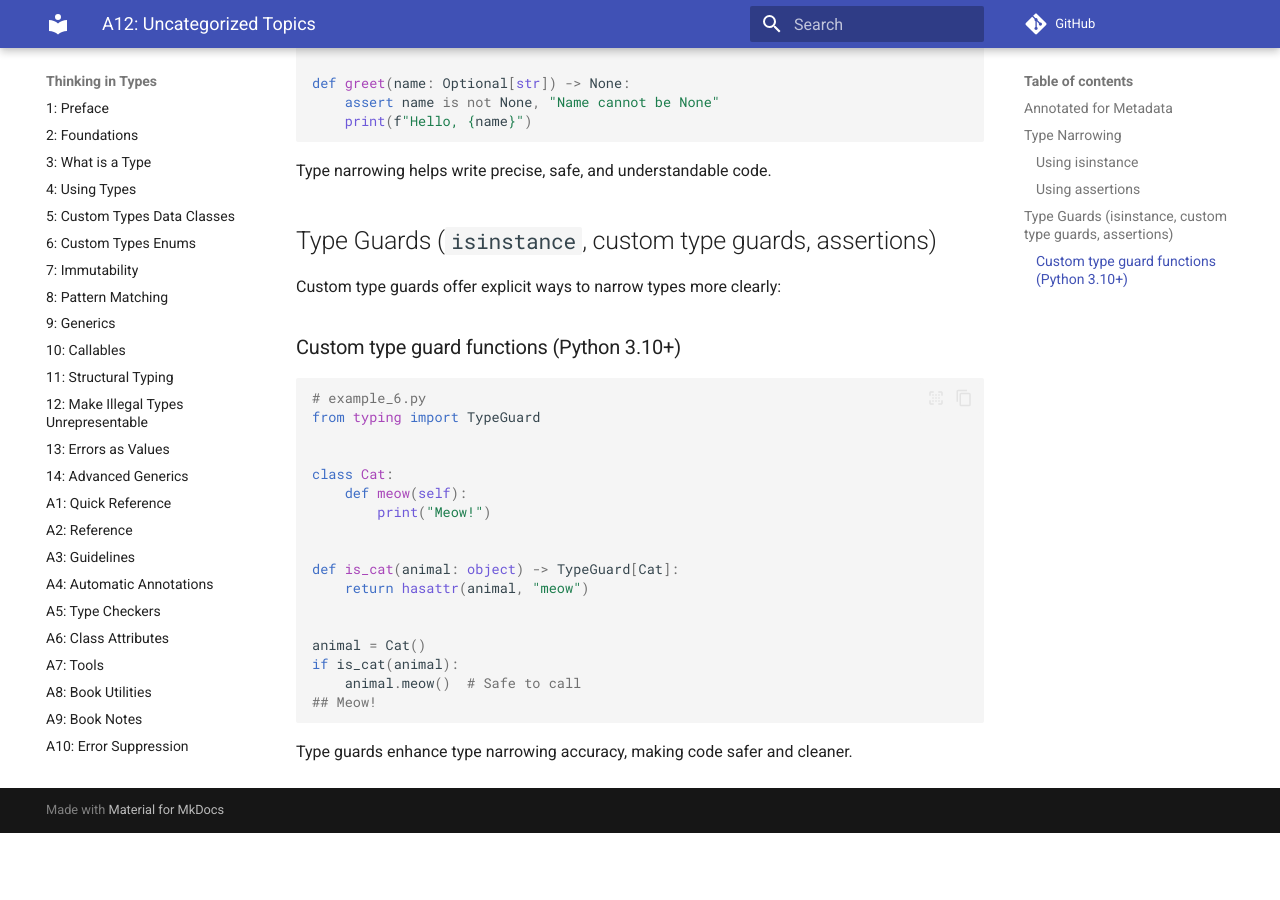
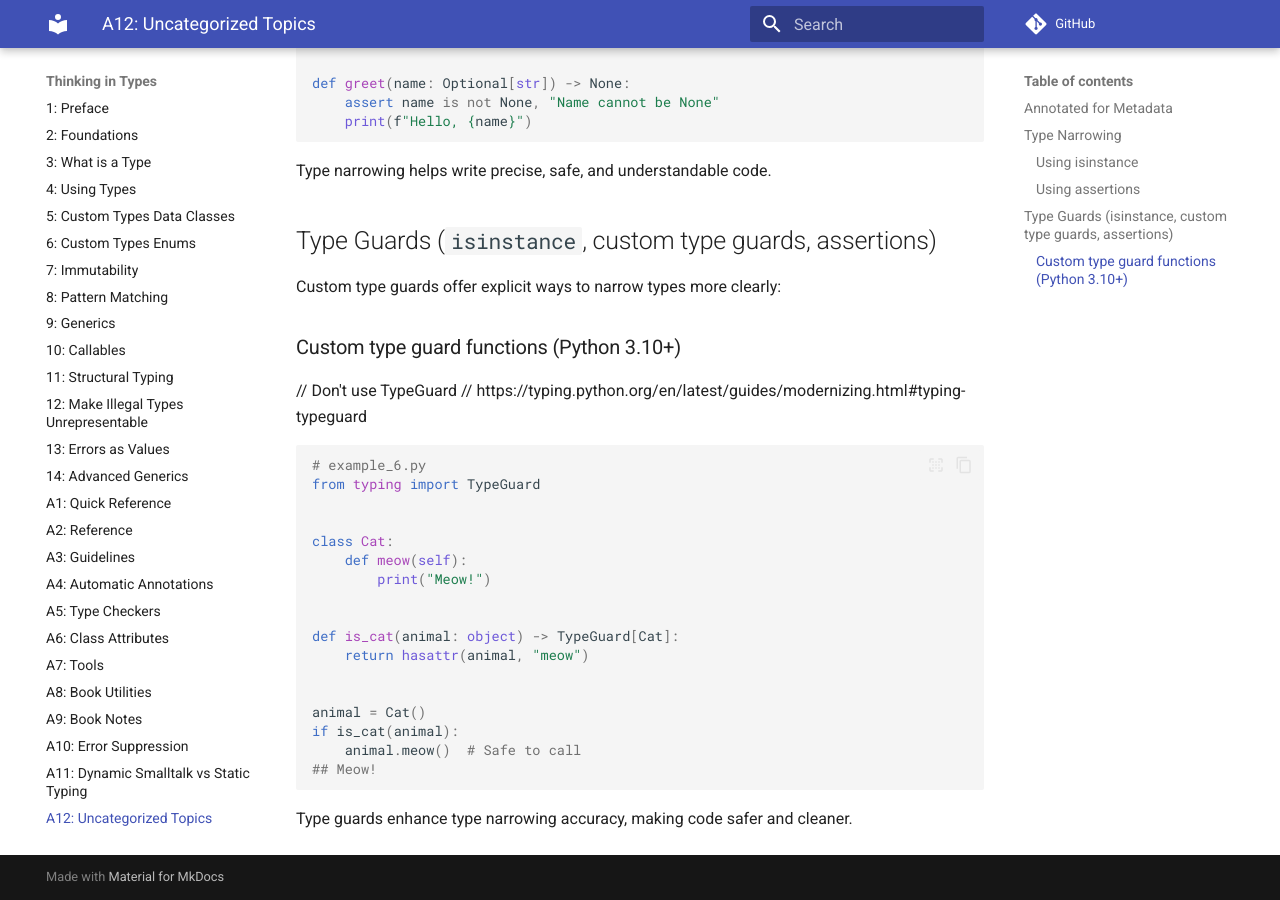
Before and after one commit to ThinkingInTypes/ThinkingInTypes.github.io, an MkDocs documentation site: the page built from Chapters/Z12_Appendix_Uncategorized_Topics.md, in a window 1280 px wide and 900 px high, scrolled down 1094 px. Built offline with MkDocs 1.6.1 and Material for MkDocs 9.7.7, drawn with Linux system fonts in a browser that asks for light colours; comment, search, counter and statistics services are not loaded; before the commit the page ends 1927 px from its top, so only the background shows below that.

Commit message:
re TypeGuard

````diff
--- a/Chapters/Z12_Appendix_Uncategorized_Topics.md
+++ b/Chapters/Z12_Appendix_Uncategorized_Topics.md
@@ -60,6 +60,9 @@
 
 ### Custom type guard functions (Python 3.10+)
 
+// Don't use TypeGuard
+// https://typing.python.org/en/latest/guides/modernizing.html#typing-typeguard
+
 ```python
 # example_6.py
 from typing import TypeGuard
````
Also changed, not shown: Chapters/Z02_Appendix_Reference.md (+2 -0 lines), README.md (+1 -0 lines).
